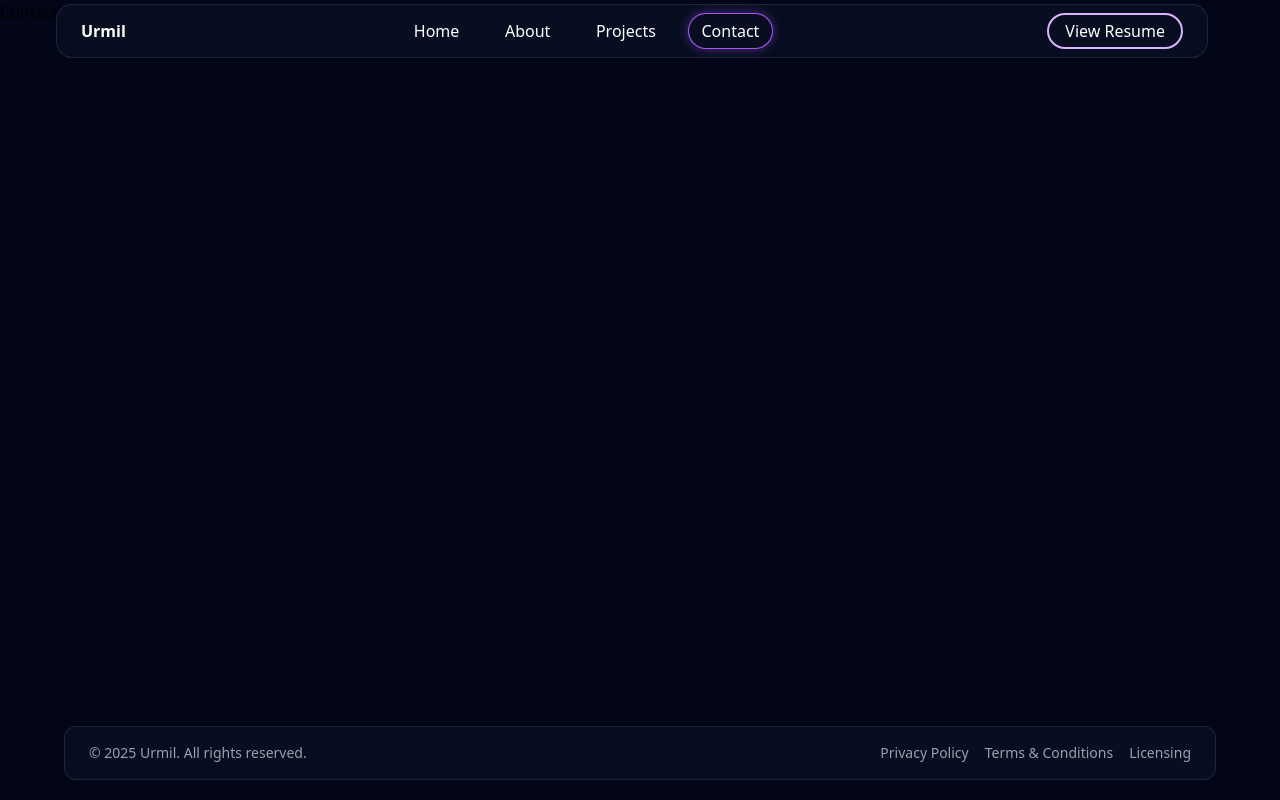
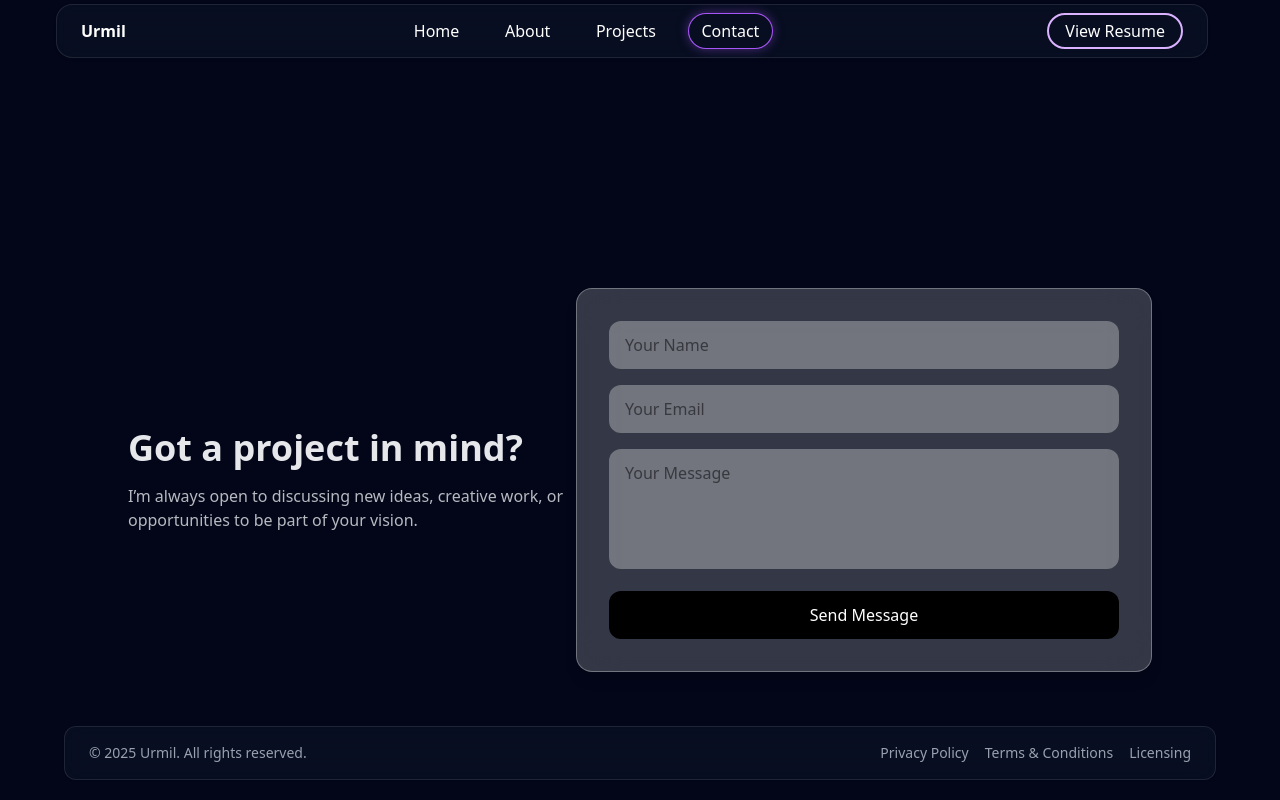
Before and after one commit to devurmil/react-portfolio, a React (Vite) app: page /contact in a window 1280 px wide. Built offline with nearby package versions, Linux system fonts and the light colour scheme.

Commit message:
feat: Implement a functional contact form with a new UI component and a server-side API for email handling.

```diff
--- /dev/null
+++ b/api/contact.js
@@ -0,0 +1,106 @@
+import { google } from "googleapis";
+import dns from "dns/promises";
+
+const isValidEmail = (email) =>
+  /^[^\s@]+@[^\s@]+\.[^\s@]+$/.test(email);
+
+const hasMX = async (email) => {
+  const domain = email.split("@")[1];
+  const records = await dns.resolveMx(domain);
+  return records && records.length > 0;
+};
+
+export default async function handler(req, res) {
+  if (req.method !== "POST") {
+    return res.status(405).json({ error: "Method not allowed" });
+  }
+
+  const { name, email, message } = req.body;
+
+  if (!name || !email || !message) {
+    return res.status(400).json({ error: "Missing fields" });
+  }
+
+  if (!isValidEmail(email)) {
+    return res.status(400).json({ error: "Invalid email" });
+  }
+
+  try {
+    if (!(await hasMX(email))) {
+      return res.status(400).json({ error: "Invalid email domain" });
+    }
+
+    const oAuth2Client = new google.auth.OAuth2(
+      process.env.GOOGLE_CLIENT_ID,
+      process.env.GOOGLE_CLIENT_SECRET
+    );
+
+    oAuth2Client.setCredentials({
+      refresh_token: process.env.GOOGLE_REFRESH_TOKEN,
+    });
+
+    const gmail = google.gmail({
+      version: "v1",
+      auth: oAuth2Client,
+    });
+
+    // 📩 Mail to you
+    const adminMail = `
+From: Portfolio Contact <${process.env.SENDER_EMAIL}>
+To: ${process.env.RECEIVER_EMAIL}
+Reply-To: ${email}
+Subject: New Portfolio Message From - ${name}
+
+Name: ${name}
+Email: ${email}
+
+Message:
+${message}
+`;
+
+    const encodedAdmin = Buffer.from(adminMail)
+      .toString("base64")
+      .replace(/\+/g, "-")
+      .replace(/\//g, "_")
+      .replace(/=+$/, "");
+
+    await gmail.users.messages.send({
+      userId: "me",
+      requestBody: { raw: encodedAdmin },
+    });
+
+    // ✉️ Auto-reply to user
+    const replyMail = `
+From: Urmil <${process.env.SENDER_EMAIL}>
+To: ${email}
+Reply-To: ${process.env.SENDER_EMAIL}
+Subject: Thanks for reaching out 👋
+
+Hi ${name},
+
+Thanks for contacting me!
+I’ve received your message and will get back to you shortly.
+
+—
+Urmil
+`;
+
+    const encodedReply = Buffer.from(replyMail)
+      .toString("base64")
+      .replace(/\+/g, "-")
+      .replace(/\//g, "_")
+      .replace(/=+$/, "");
+
+    await gmail.users.messages.send({
+      userId: "me",
+      requestBody: { raw: encodedReply },
+    });
+
+    // ✅ Return AFTER both mails are sent
+    return res.status(200).json({ success: true });
+
+  } catch (error) {
+    console.error("Error sending email:", error);
+    return res.status(500).json({ error: "Failed to send message" });
+  }
+}
--- a/package.json
+++ b/package.json
@@ -12,7 +12,12 @@
   "dependencies": {
     "@tailwindcss/vite": "^4.1.18",
     "@tanstack/react-query": "^5.90.12",
+    "cors": "^2.8.5",
+    "dns": "^0.2.2",
+    "dotenv": "^17.2.3",
+    "express": "^5.2.1",
     "framer-motion": "^12.23.26",
+    "googleapis": "^169.0.0",
     "motion": "^12.23.26",
     "react": "^19.2.0",
     "react-dom": "^19.2.0",
--- /dev/null
+++ b/src/components/Contact/ContactGlass.jsx
@@ -0,0 +1,123 @@
+import { motion } from "framer-motion";
+import { useState } from "react";
+
+export default function ContactGlass() {
+    const [form, setForm] = useState({
+        name: "",
+        email: "",
+        message: "",
+    });
+    const [loading, setLoading] = useState(false);
+    const [error, setError] = useState(null);
+
+    const isValidEmail = (email) =>
+        /^[^\s@]+@[^\s@]+\.[^\s@]+$/.test(email);
+
+    const handleChange = (e) => {
+        setForm({ ...form, [e.target.name]: e.target.value });
+        setError(null);
+    }
+
+    const handleSubmit = async (e) => {
+        e.preventDefault();
+
+        if(!isValidEmail(form.email)) {
+            setError("Please enter a valid email address");
+            return;
+        }
+
+        try {
+            setLoading(true);
+
+            const res = await fetch("/api/contact", {
+                method: "POST",
+                headers: { "Content-Type": "application/json" },
+                body: JSON.stringify(form),
+            });
+
+            if (!res.ok) throw new Error();
+
+            setForm({ name: "", email: "", message: "" });
+            alert("Message sent successfully ✅");
+        } catch {
+            setError("Something went wrong. Try again.");
+        } finally {
+            setLoading(false);
+        }
+    }
+
+    return (
+        <section className="min-h-screen flex items-center justify-center px-4">
+          {/* Left Text */}
+          <motion.div
+            initial={{ opacity: 0, x: -40}}
+            whileInView={{ opacity: 1, x: 0}}
+            transition={{ duration: 0.6 }}
+            viewport={{ once: true }}
+          >
+            <h2 className="text-4xl text-gray-200 font-semibold mb-4">
+                Got a project in mind?
+            </h2>
+            <p className="opacity-80 max-w-md text-gray-200">
+                I’m always open to discussing new ideas, creative work,
+                or opportunities to be part of your vision.
+            </p>
+          </motion.div>
+
+          {/* Right Form */}
+          <motion.div
+            initial={{ opacity: 0, y:40}}
+            whileInView={{ opacity: 1, y: 0}}
+            transition={{ duration: 0.6 }}
+            viewport={{ once: true }}
+            className="w-full max-w-xl rounded-2xl bg-white/20 backdrop-blur-xl
+                        border border-white/30 shadow-lg p-8"
+          >
+            <form className="space-y-4">
+                <input
+                    name="name"
+                    value={form.name}
+                    onChange={handleChange}
+                    placeholder="Your Name"
+                    required
+                    className="w-full rounded-xl bg-white/30 px-4 py-3 outline-none
+                                focus:ring-2 focus:ring-white/60 transition"
+                />
+                <input
+                    name="email"
+                    type="email"
+                    value={form.email}
+                    onChange={handleChange}
+                    placeholder="Your Email"
+                    required
+                    className="w-full rounded-xl bg-white/30 px-4 py-3 outline-none
+                                focus:ring-2 focus:ring-white/60 transition resize-none"
+                />
+                <textarea
+                    name="message"
+                    rows={4}
+                    value={form.message}
+                    onChange={handleChange}
+                    placeholder="Your Message"
+                    required
+                    className="w-full rounded-xl bg-white/30 px-4 py-3 outline-none
+                                focus:ring-2 focus:ring-white/60 transition resize-none"
+                />
+
+                {error && (
+                    <p className="text-sm text-red-400">{error}</p>
+                )}
+
+                <motion.button
+                    whileHover={{ y: -2 }}
+                    whileTap={{ scale: 0.97 }}
+                    disabled={loading}
+                    className="w-full rounded-xl bg-black text-white py-3 font-medium"
+                >
+                    {loading ? "Sending..." : "Send Message"}
+                </motion.button>
+            </form>
+          </motion.div>
+        </section>
+    );
+}
--- a/src/pages/Contact.jsx
+++ b/src/pages/Contact.jsx
@@ -1,8 +1,13 @@
-import React from 'react'
+import Pagewrapper from '../helper/Pagewrapper'
+import ContactGlass from '../components/Contact/ContactGlass'
 
 function Contact() {
   return (
-    <div>Contact</div>
+    <>
+    <Pagewrapper>
+      <ContactGlass />
+    </Pagewrapper>
+    </>
   )
 }
 
```
Also changed, not shown: 2 other files (tests, documents, lock files or other folders).
